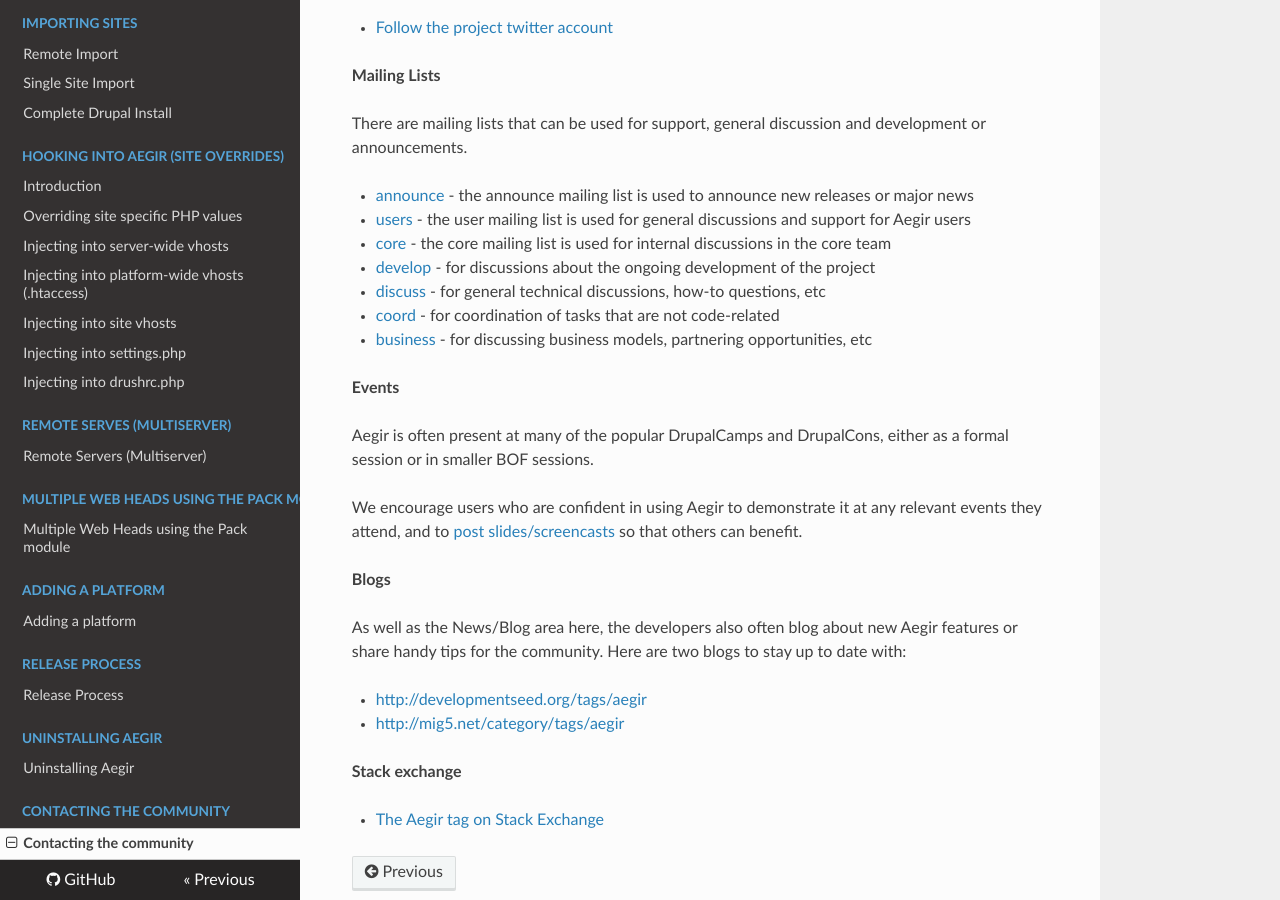
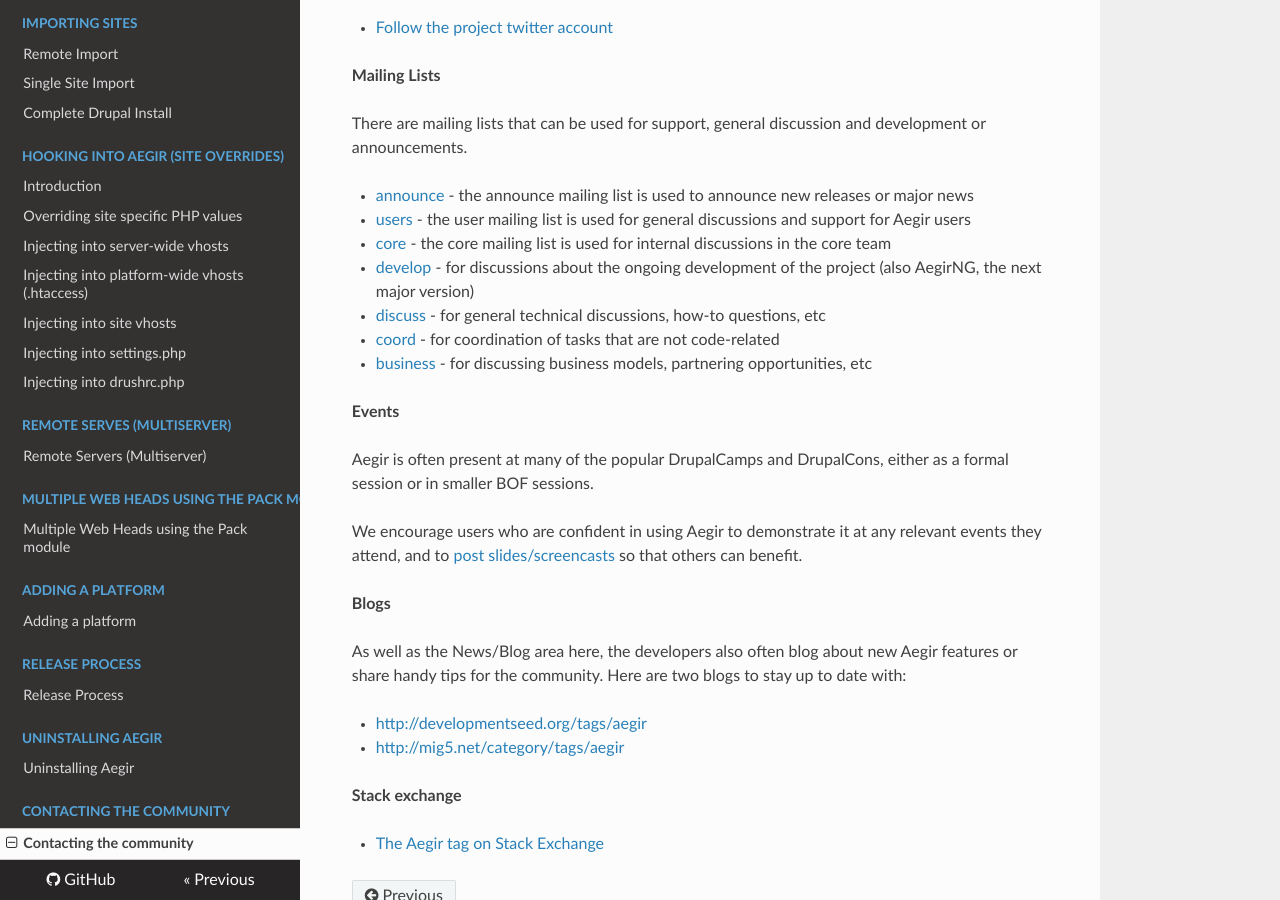
Before and after one commit to aegir-project/documentation, an MkDocs documentation site: the page built from docs/help/contact.md, in a window 1280 px wide and 900 px high, scrolled down 571 px. Built offline with MkDocs 1.6.1, drawn with Linux system fonts in a browser that asks for light colours; nearby versions of some CDN libraries; old or Windows-style settings are respelled for this version of MkDocs.

Commit message:
hint which list to use for AegirNG

```diff
--- a/docs/help/contact.md
+++ b/docs/help/contact.md
@@ -25,7 +25,7 @@
 * [announce](https://listes.koumbit.net/cgi-bin/mailman/listinfo/announce-lists.aegirproject.org) - the announce mailing list is used to announce new releases or major news
 * [users](https://listes.koumbit.net/cgi-bin/mailman/listinfo/users-lists.aegirproject.org) - the user mailing list is used for general discussions and support for Aegir users
 * [core](https://listes.koumbit.net/cgi-bin/mailman/listinfo/core-lists.aegirproject.org) - the core mailing list is used for internal discussions in the core team
-* [develop](https://listes.koumbit.net/cgi-bin/mailman/listinfo/develop-aegirproject.org) - for discussions about the ongoing development of the project
+* [develop](https://listes.koumbit.net/cgi-bin/mailman/listinfo/develop-aegirproject.org) - for discussions about the ongoing development of the project (also AegirNG, the next major version)
 * [discuss](https://listes.koumbit.net/cgi-bin/mailman/listinfo/discuss-aegirproject.org) - for general technical discussions, how-to questions, etc
 * [coord](https://listes.koumbit.net/cgi-bin/mailman/listinfo/coord-aegirproject.org) - for coordination of tasks that are not code-related
 * [business](https://listes.koumbit.net/cgi-bin/mailman/listinfo/business-aegirproject.org) - for discussing business models, partnering opportunities, etc
```
